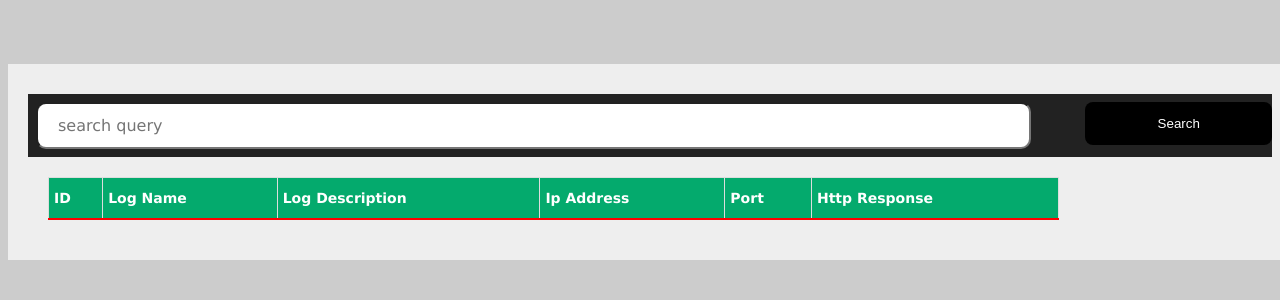
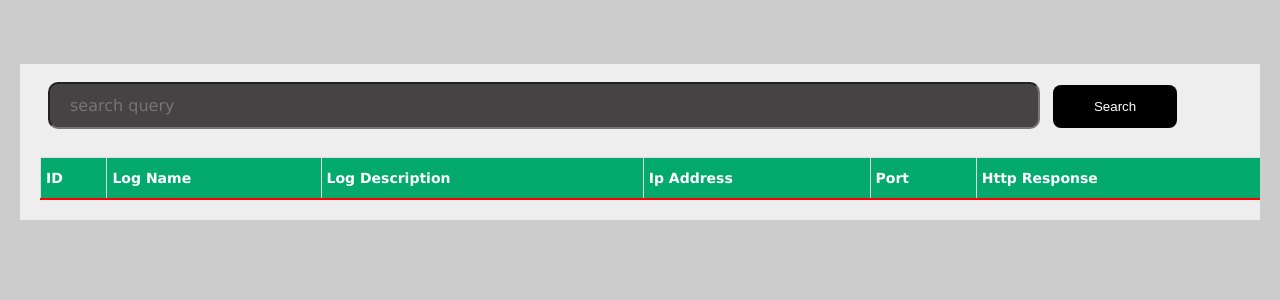
Before and after one commit to jamowcade/fulltestserach_django, a Django app: page / in a window 1280 px wide. Shown: the top 300 px of the page. Run offline with Django 4.2, Linux system fonts and the light colour scheme; data that the repository does not hold is empty.

Commit message:
UI updted

```diff
--- a/myapp/static/style.css
+++ b/myapp/static/style.css
@@ -1,33 +1,37 @@
 body{
     background-color: #ccc;
     font-family: Verdana, Geneva, Tahoma, sans-serif;
+    margin: 0px;
+    padding: 0px;
+
+
+}
+
+.main{
+
+    max-width: 100%;
+    background-color: #eee;
+    /* border: 3px solid rgb(31, 31, 88); */
+    overflow: hidden;
+    margin: 20px;
+    margin-top: 4rem;
+
+
+}
+.search-div {
+   background-color: #eee;
+   margin-top: 10px;
+   margin-left: 20px;
+   margin-right: 20px;
+   width: 100%;
 
 
 
 }
 
-.main{
-    margin: auto;
-    margin-top: 4rem;
-    width: 100%;
-    padding: 20px;
-    background-color: #eee;
-    /* border: 3px solid rgb(31, 31, 88); */
-    align-items: center;
-    box-sizing: content-box;
-
-
-
-}
-.search-div {
-   background-color: #222222;
-   margin-top: 10px;
-   margin-right: 20px;
-
-
-}
-
 input[type=text] {
+    background-color: rgb(69, 67, 67);
+    color: white;
     font-size: 16px;
     font-family: Verdana, Geneva, Tahoma, sans-serif;
     width: 80%;
@@ -41,21 +45,20 @@ input[type=text] {
 
 
 }
-input:focus{
-    border-style: none;
-}
+
 button{
     background-color: rgb(0, 0, 0);
     color: white;
     border: none;
 
-    width: 15%;
-    float: right;
+    width: 10%;
+    /* float: right; */
     border-radius: 8px;
     cursor: pointer;
     padding: 14px 20px;
     margin: 8px 0;
     text-align: center;
+
 }
 
 .table-div{
@@ -67,7 +70,7 @@ button{
 
 table{
     border: none;
-    width: 80%;
+    width: 100%;
     border-collapse: collapse;
     border: 1px solid #ddd;
     margin: 10px;
```
